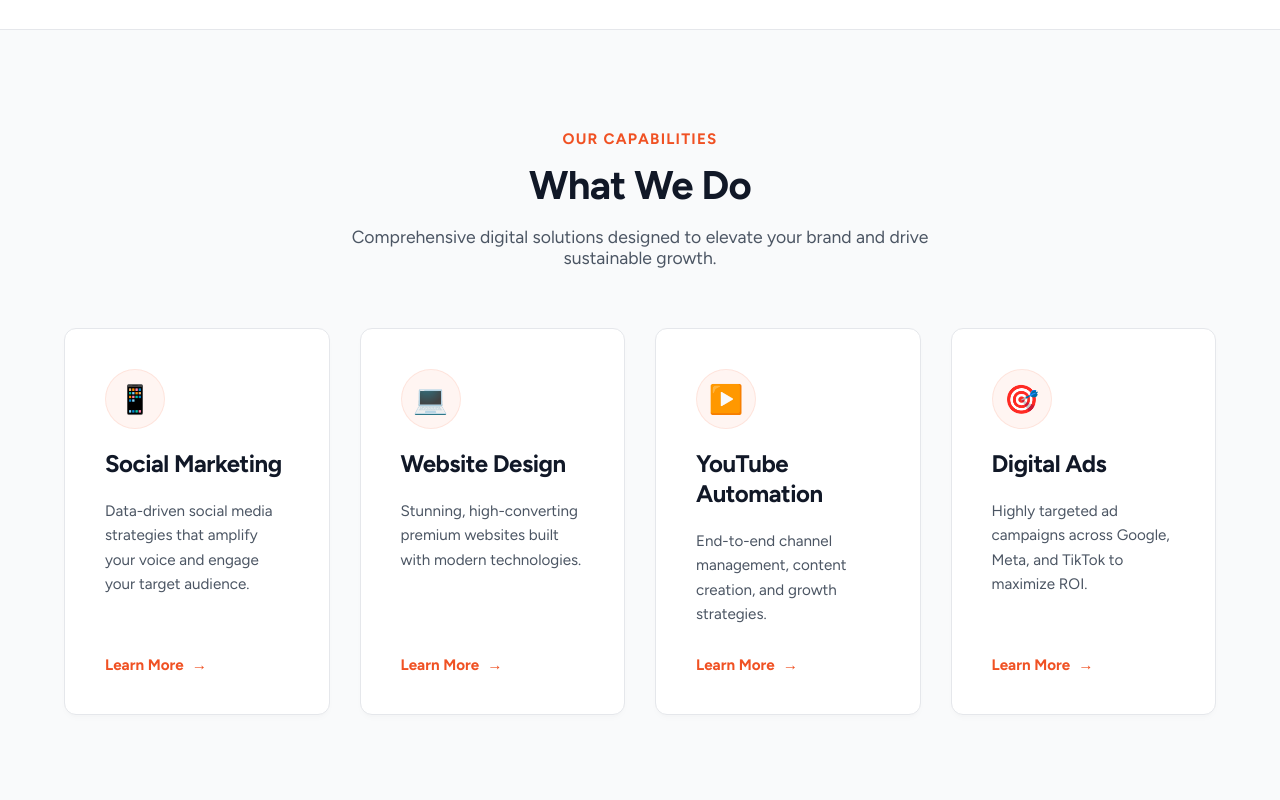
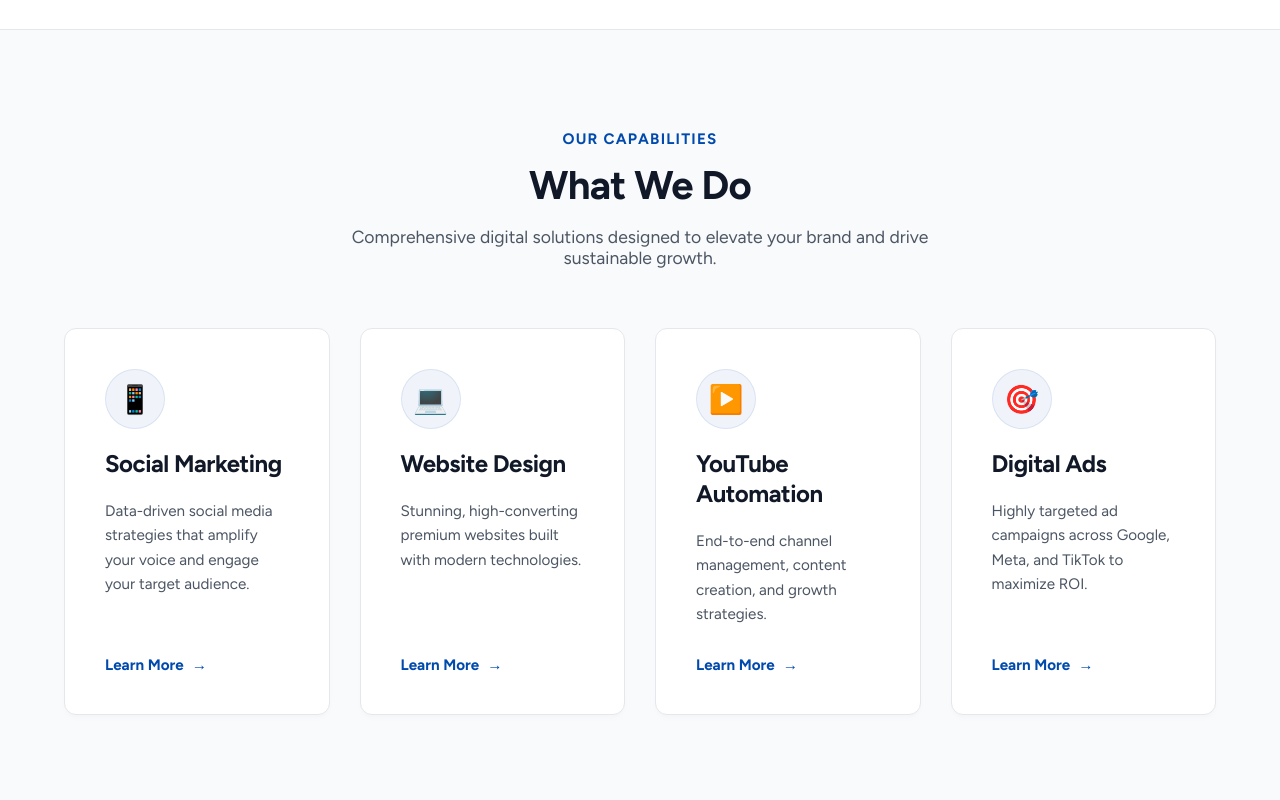
Before and after one commit to waholaconsult/waholaconsult.com, a Next.js app: page / in a window 1280 px wide. Shown: the part 560-1360 px from the top of the page. Built offline with nearby package versions, Linux system fonts and the light colour scheme.

Commit message:
style: change orange brand color to blue (#004AAD)

```diff
--- a/app/globals.css
+++ b/app/globals.css
@@ -1,8 +1,8 @@
 :root {
   --bg-primary: #ffffff;
   --bg-secondary: #f9fafb;
-  --bg-orange: #f05123;
-  --bg-orange-dark: #d84315;
+  --bg-orange: #004AAD;
+  --bg-orange-dark: #003580;
   --bg-blue: #0056b3;
   --bg-blue-dark: #004085;
 
@@ -122,14 +122,14 @@ h3 { font-size: clamp(1.5rem, 3vw, 2.25rem); }
   justify-content: center;
   gap: 8px;
   border: 2px solid var(--bg-orange);
-  box-shadow: 0 4px 14px rgba(240, 81, 35, 0.2);
+  box-shadow: 0 4px 14px rgba(0, 74, 173, 0.2);
 }
 
 .btn-primary:hover {
   background-color: var(--bg-orange-dark);
   border-color: var(--bg-orange-dark);
   transform: translateY(-2px);
-  box-shadow: 0 6px 20px rgba(240, 81, 35, 0.3);
+  box-shadow: 0 6px 20px rgba(0, 74, 173, 0.3);
 }
 
 .btn-outline {
@@ -383,7 +383,7 @@ input, textarea {
 input:focus, textarea:focus {
   outline: none;
   border-color: var(--bg-orange);
-  box-shadow: 0 0 0 3px rgba(240, 81, 35, 0.1);
+  box-shadow: 0 0 0 3px rgba(0, 74, 173, 0.1);
 }
 
 @media (max-width: 992px) {
--- a/components/Navbar.module.css
+++ b/components/Navbar.module.css
@@ -66,7 +66,7 @@
 
 .ctaBtn:hover {
   border-color: var(--bg-orange);
-  background: rgba(240, 81, 35, 0.05);
+  background: rgba(0, 74, 173, 0.05);
 }
 
 @media (max-width: 768px) {
--- a/components/ServiceCard.module.css
+++ b/components/ServiceCard.module.css
@@ -22,13 +22,13 @@
   width: 60px;
   height: 60px;
   border-radius: 50%;
-  background: rgba(240, 81, 35, 0.06);
+  background: rgba(0, 74, 173, 0.06);
   display: flex;
   align-items: center;
   justify-content: center;
   font-size: 28px;
   color: var(--bg-orange);
-  border: 1px solid rgba(240, 81, 35, 0.1);
+  border: 1px solid rgba(0, 74, 173, 0.1);
 }
 
 .title {
```
